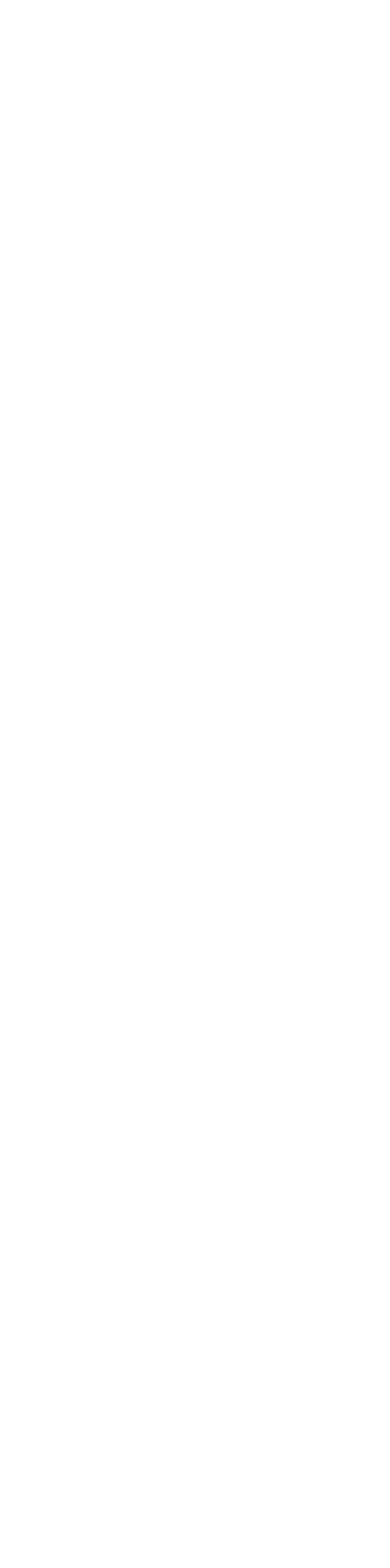
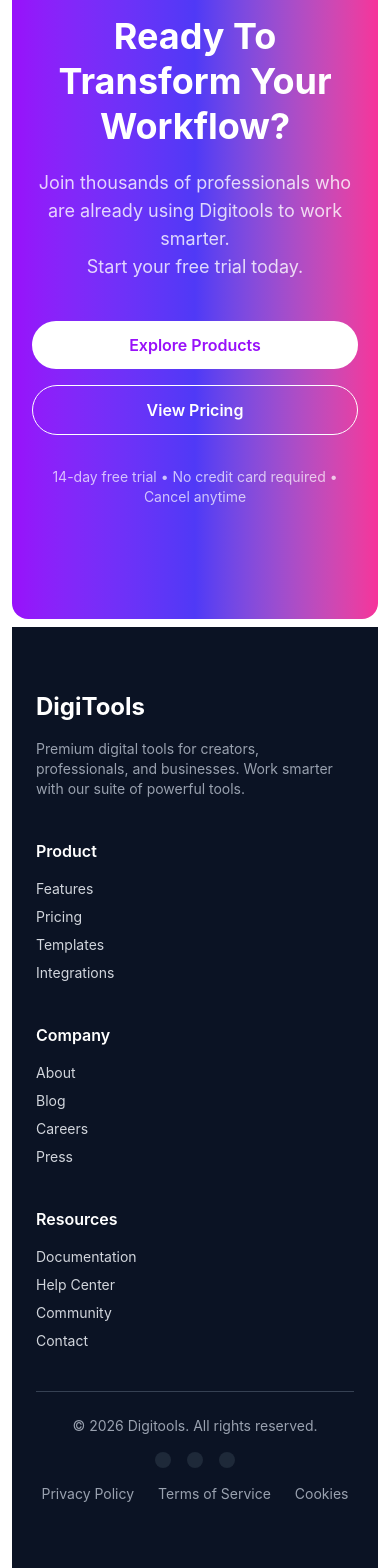
Before and after one commit to Syedadnanalamin/Digitools, a React (Vite) app in the folder digitools/: page / in a window 390 px wide. Shown: the part 7535-9103 px from the top of the page. Before the commit the page ends 7429 px from the top, so only its background shows below. Built offline with nearby package versions, Linux system fonts and the light colour scheme.

Commit message:
complete

```diff
--- a/digitools/src/App.jsx
+++ b/digitools/src/App.jsx
@@ -7,6 +7,8 @@ import ProductsCards from './Components/ProductsCards'
 import Ratings from './Components/Ratings'
 import Getstarted from './Components/Getstarted'
 import Pricing from './Components/Pricing'
+import CTAsection from './Components/CtaSection';
+import Footer from './Components/Footer'
 
 function App() {
 
@@ -22,6 +24,8 @@ function App() {
 
       <Getstarted />
       <Pricing />
+      <CTAsection />
+      <Footer />
 
     </div>
   )
--- /dev/null
+++ b/digitools/src/Components/CtaSection.jsx
@@ -0,0 +1,52 @@
+import React from 'react';
+
+const CTAsection = () => {
+    return (
+        <div>
+            <div className="w-full rounded-2xl py-28 flex justify-center items-center
+                    bg-gradient-to-r from-purple-600 via-indigo-600 to-pink-500 text-white">
+
+                <div className="text-center max-w-3xl px-5">
+
+                    {/* Heading */}
+                    <h1 className="text-4xl md:text-5xl font-bold leading-tight">
+                        Ready To Transform Your Workflow?
+                    </h1>
+
+                    {/* Subtext */}
+                    <p className="mt-5 text-lg text-white/80">
+                        Join thousands of professionals who are already using Digitools to work smarter.
+                        <br />
+                        Start your free trial today.
+                    </p>
+
+                    {/* Buttons */}
+                    <div className="mt-10 flex flex-col sm:flex-row justify-center gap-4">
+
+                        {/* Primary Button */}
+                        <button className="bg-white text-purple-600 px-8 py-3 rounded-full font-semibold
+                             hover:scale-105 hover:shadow-lg transition duration-300">
+                            Explore Products
+                        </button>
+
+                        {/* Secondary Button */}
+                        <button className="border border-white px-8 py-3 rounded-full font-semibold
+                             hover:bg-white hover:text-purple-600 transition duration-300">
+                            View Pricing
+                        </button>
+
+                    </div>
+
+                    {/* Footer Text */}
+                    <p className="mt-8 text-sm text-white/70">
+                        14-day free trial • No credit card required • Cancel anytime
+                    </p>
+
+                </div>
+            </div>
+
+        </div>
+    );
+};
+
+export default CTAsection;
--- /dev/null
+++ b/digitools/src/Components/Footer.jsx
@@ -0,0 +1,88 @@
+import React from "react";
+
+
+const Footer = () => {
+    return (
+        <footer className="bg-[#0B1324] text-gray-300 py-16 px-6 md:px-20">
+
+            {/* Top Section */}
+            <div className="grid grid-cols-1 md:grid-cols-5 gap-10">
+
+                {/* Logo + Desc */}
+                <div className="md:col-span-2">
+                    <h1 className="text-2xl font-bold text-white">DigiTools</h1>
+                    <p className="mt-4 text-sm text-gray-400 max-w-sm">
+                        Premium digital tools for creators, professionals, and businesses.
+                        Work smarter with our suite of powerful tools.
+                    </p>
+                </div>
+
+                {/* Product */}
+                <div>
+                    <h2 className="text-white font-semibold mb-4">Product</h2>
+                    <ul className="space-y-2 text-sm">
+                        <li className="hover:text-white cursor-pointer">Features</li>
+                        <li className="hover:text-white cursor-pointer">Pricing</li>
+                        <li className="hover:text-white cursor-pointer">Templates</li>
+                        <li className="hover:text-white cursor-pointer">Integrations</li>
+                    </ul>
+                </div>
+
+                {/* Company */}
+                <div>
+                    <h2 className="text-white font-semibold mb-4">Company</h2>
+                    <ul className="space-y-2 text-sm">
+                        <li className="hover:text-white cursor-pointer">About</li>
+                        <li className="hover:text-white cursor-pointer">Blog</li>
+                        <li className="hover:text-white cursor-pointer">Careers</li>
+                        <li className="hover:text-white cursor-pointer">Press</li>
+                    </ul>
+                </div>
+
+                {/* Resources */}
+                <div>
+                    <h2 className="text-white font-semibold mb-4">Resources</h2>
+                    <ul className="space-y-2 text-sm">
+                        <li className="hover:text-white cursor-pointer">Documentation</li>
+                        <li className="hover:text-white cursor-pointer">Help Center</li>
+                        <li className="hover:text-white cursor-pointer">Community</li>
+                        <li className="hover:text-white cursor-pointer">Contact</li>
+                    </ul>
+                </div>
+
+            </div>
+
+            {/* Social + Bottom */}
+            <div className="border-t border-gray-700 mt-10 pt-6 flex flex-col md:flex-row justify-between items-center gap-4">
+
+                {/* Copyright */}
+                <p className="text-sm text-gray-400">
+                    © 2026 Digitools. All rights reserved.
+                </p>
+
+                {/* Social Icons */}
+                <div className="flex gap-4">
+                    <div className="p-2 rounded-full bg-gray-800 hover:bg-gray-700 cursor-pointer">
+                        {/* facebook logo */}
+                    </div>
+                    <div className="p-2 rounded-full bg-gray-800 hover:bg-gray-700 cursor-pointer">
+                        {/* github logo */}
+                    </div>
+                    <div className="p-2 rounded-full bg-gray-800 hover:bg-gray-700 cursor-pointer">
+                        {/* x logo */}
+                    </div>
+                </div>
+
+                {/* Links */}
+                <div className="flex gap-6 text-sm text-gray-400">
+                    <span className="hover:text-white cursor-pointer">Privacy Policy</span>
+                    <span className="hover:text-white cursor-pointer">Terms of Service</span>
+                    <span className="hover:text-white cursor-pointer">Cookies</span>
+                </div>
+
+            </div>
+        </footer>
+    );
+};
+
+export default Footer;
```
